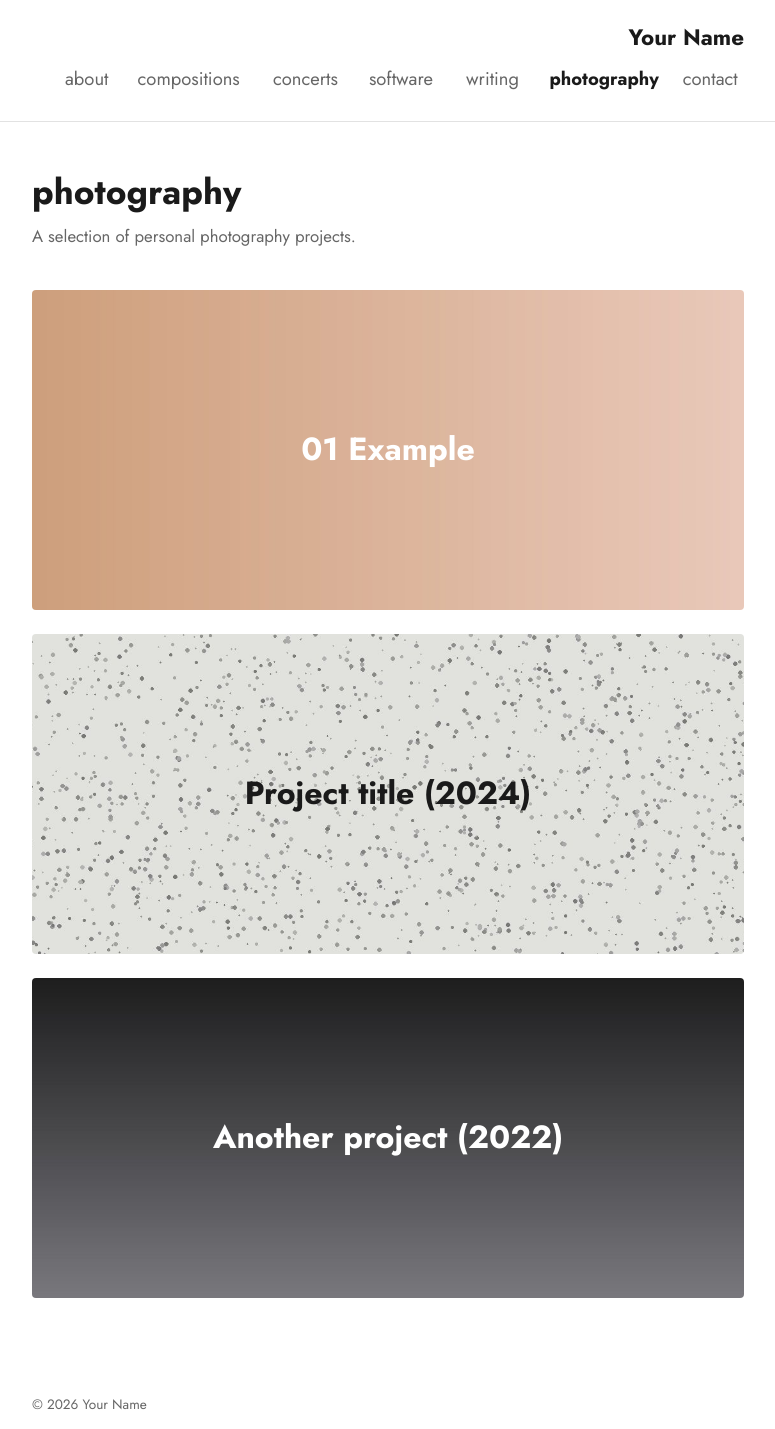
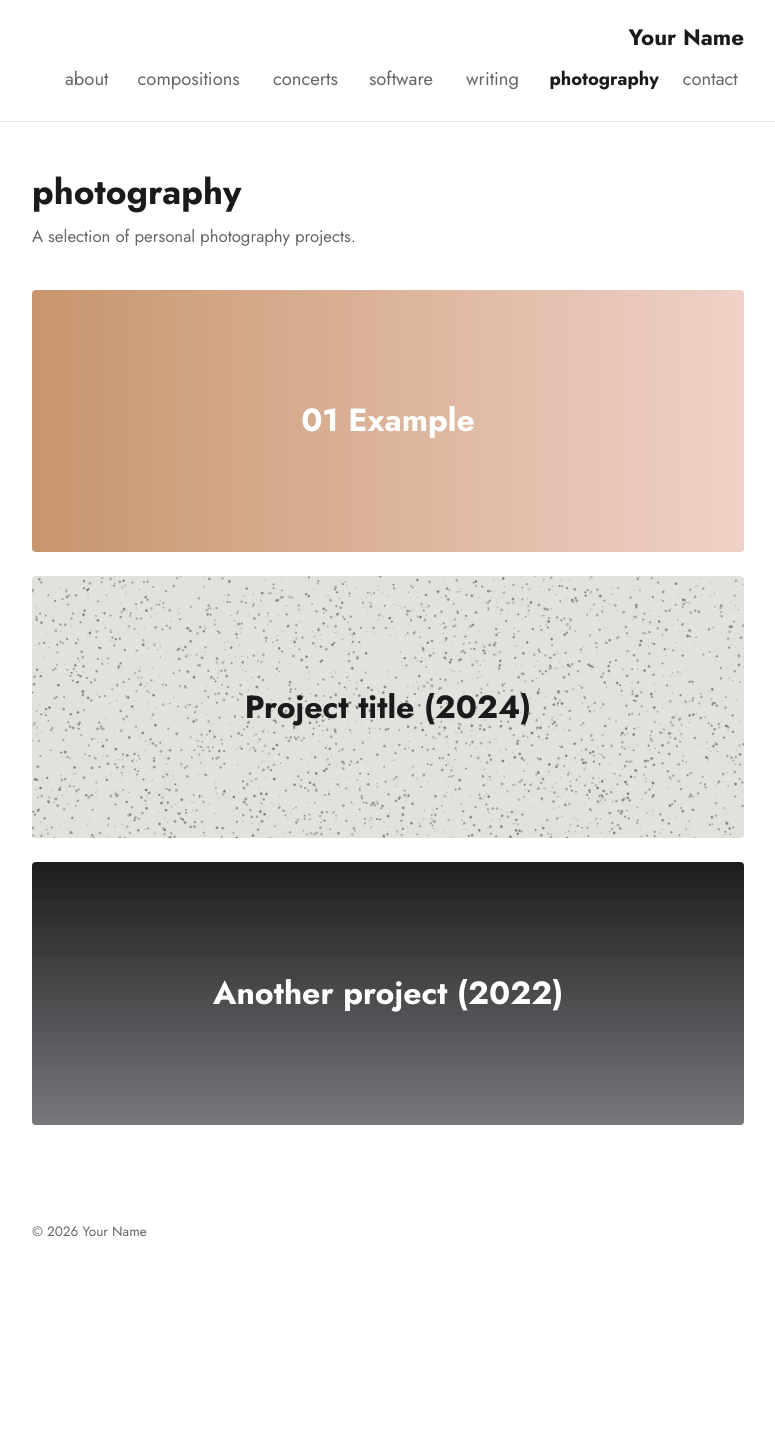
Before and after one commit to gilbertohasnofb/gilbertohasnofb.github.io, a Jekyll site: the page built from photography.md, in a window 1280 px wide. Shown: the whole page, without its empty margins (252-1027 px from the left). Built offline with Jekyll 4.4.1, drawn with Linux system fonts in a browser that asks for light colours; after the commit the page ends 1256 px from its top, so only the background shows below that.

Commit message:
ensure photography page has same dimensions on mobile

```diff
--- a/_sass/_photography.scss
+++ b/_sass/_photography.scss
@@ -12,15 +12,10 @@
   img {
     display: block;
     width: 100%;
-    height: 320px;
+    aspect-ratio: 1900 / 700; // matches the about-page photo's proportions
+    height: auto;
     object-fit: cover;
     transition: filter 0.2s ease;
-  }
-
-  @media (max-width: 600px) {
-    img {
-      height: 220px;
-    }
   }
 
   &:hover img {
```
Also changed, not shown: assets/img/photo-placeholder-1.jpg, assets/img/photo-placeholder-2.jpg, assets/img/photo-placeholder-3.jpg.
